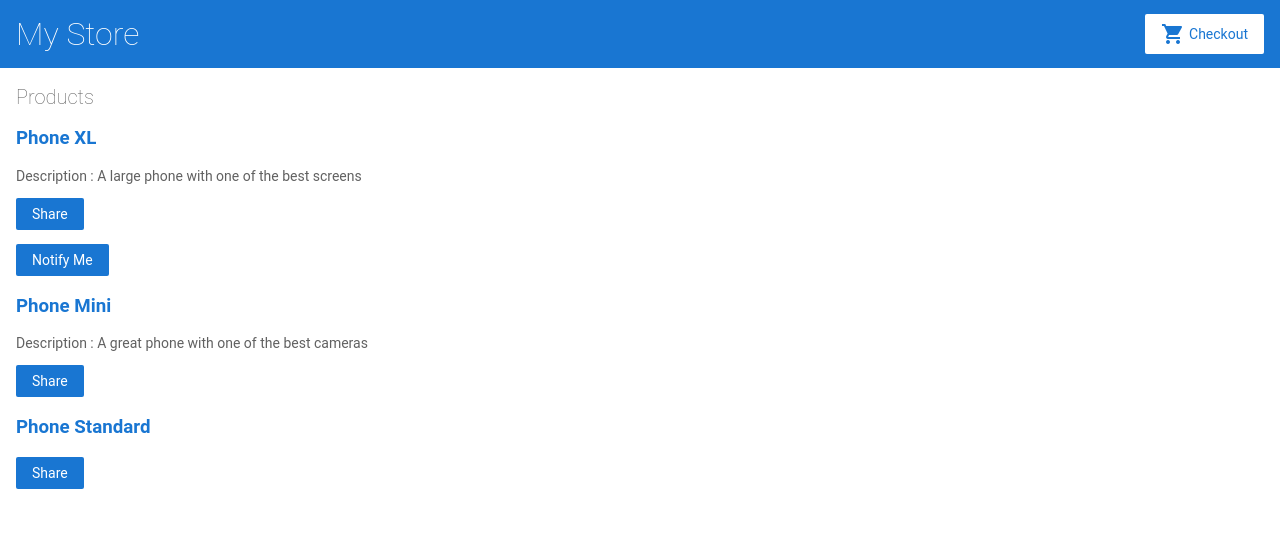
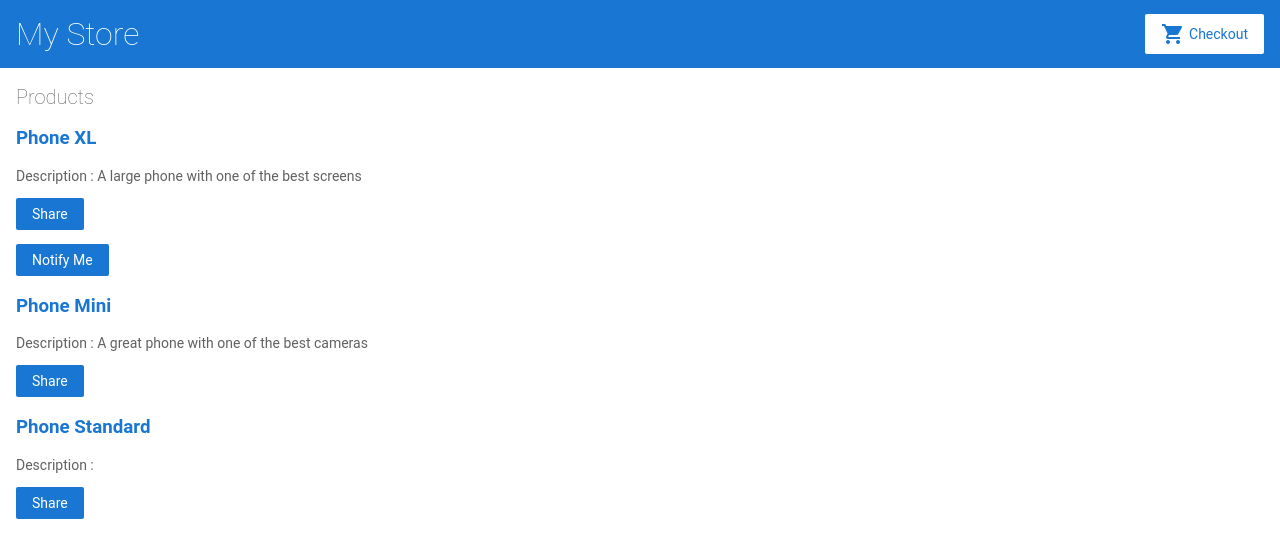
Before and after one commit to ThienchiVO/Getting-Started-on-Angular, an Angular app: page / in a window 1280 px wide. Shown: the top 558 px of the page. Built offline with nearby package versions, Linux system fonts and the light colour scheme.

Commit message:
2 files modified, 3 added, 3 deleted

```diff
--- a/src/app/app.module.ts
+++ b/src/app/app.module.ts
@@ -7,7 +7,7 @@ import { HttpClientModule } from '@angular/common/http';
 import { AppComponent } from './app.component';
 import { TopBarComponent } from './top-bar/top-bar.component';
 import { ProductListComponent } from './product-list/product-list.component';
-import { ProductAlertsComponent } from './product-alerts/product-alerts.component';
+import { ProductAlertsComponent } from './atom/product-alerts/product-alerts.component';
 import { ProductDetailsComponent } from './product-details/product-details.component';
 import { CartComponent } from './cart/cart.component';
 import { ShippingComponent } from './shipping/shipping.component';
--- a/src/app/product-list/product-list.component.html
+++ b/src/app/product-list/product-list.component.html
@@ -7,7 +7,7 @@
       [productId]="product.id"
     ></app-product-link>
   </h3>
-  <p *ngIf="product.description">Description : {{ product.description }}</p>
+  <app-paragraph-description [textDescription]="product.description"></app-paragraph-description>
   <app-button [textButton]="'Share'" [btnFunction]="share"></app-button>
   <app-product-alerts
     [product]="product"
```
Also changed, not shown: src/app/atom/product-alerts/product-alerts.component.css (added), src/app/atom/product-alerts/product-alerts.component.html (renamed from src/app/product-alerts/product-alerts.component.html), src/app/atom/product-alerts/product-alerts.component.ts (renamed from src/app/product-alerts/product-alerts.component.ts).
